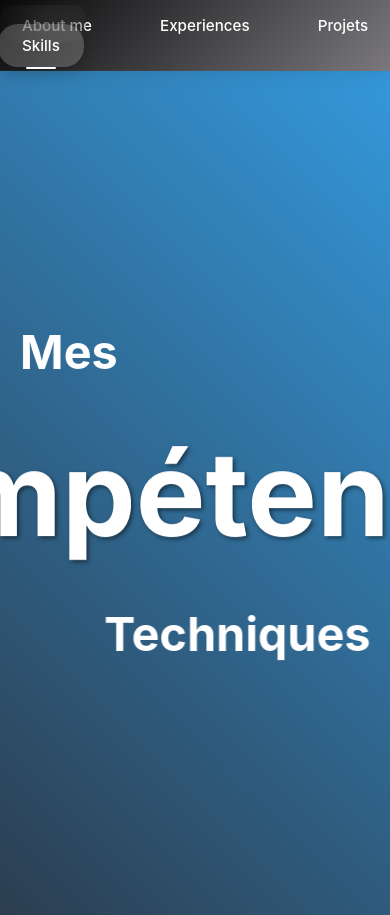
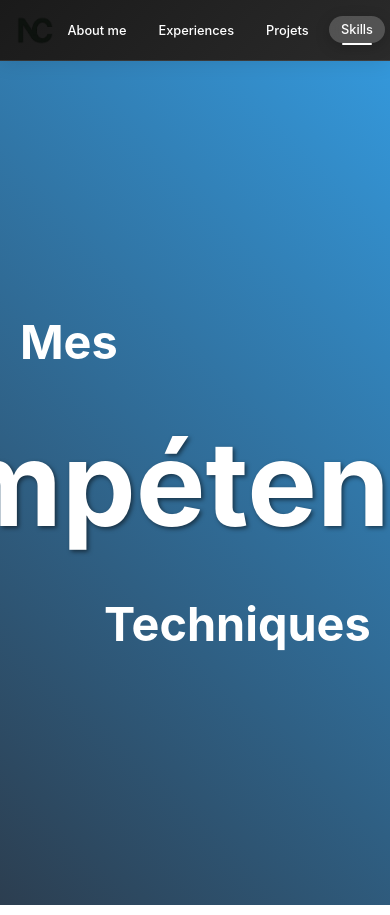
Before and after one commit to Nchappui/portfolio, a React (Create React App) app: page /skills in a window 390 px wide. Built offline with nearby package versions, Linux system fonts and the light colour scheme.

Commit message:
Refactor Navigation component styles and structure; update logo display and improve responsiveness

```diff
--- a/src/App.css
+++ b/src/App.css
@@ -11,6 +11,7 @@
   -webkit-font-smoothing: antialiased;
   -moz-osx-font-smoothing: grayscale;
   min-height: 100vh;
+  background:linear-gradient(135deg, #1a1a1a, #4a4a4a);
 }
 
 .main-content {
--- a/src/components/Navigation.css
+++ b/src/components/Navigation.css
@@ -1,5 +1,5 @@
 .navigation {
-  background: linear-gradient(135deg, #09090a 0%, #7a787c 100%);
+  background: transparent;
   box-shadow: 0 2px 20px rgba(0, 0, 0, 0.1);
   position: sticky;
   top: 0;
@@ -11,10 +11,38 @@
   max-width: 1200px;
   margin: 0 auto;
   display: flex;
-  justify-content: center;
+  justify-content: space-between; /* Change de center à space-between pour séparer logo et navigation */
   align-items: center;
   padding: 0 2rem;
   height: 70px;
+}
+
+/* Styles pour la marque/logo */
+.nav-brand {
+  flex-shrink: 0; /* Empêche le logo de se rétrécir */
+}
+
+.brand-link {
+  display: flex;
+  align-items: center;
+  text-decoration: none;
+}
+
+.brand-logo {
+  height: 50px; /* Ajustez cette valeur selon la taille désirée */
+  width: auto;
+  transition: transform 0.3s ease;
+}
+
+.brand-logo:hover {
+  transform: scale(1.1);
+}
+
+/* Styles pour les onglets de navigation */
+.nav-tabs {
+  display: flex;
+  align-items: center;
+  gap: 0.5rem;
 }
 .nav-tab {
   padding: 12px 24px;
@@ -53,3 +81,40 @@
   background: white;
   border-radius: 1px;
 }
+
+/* Responsive Design */
+@media (max-width: 768px) {
+  .nav-container {
+    padding: 0 1rem;
+  }
+
+  .brand-logo {
+    height: 35px; /* Logo plus petit sur mobile */
+  }
+
+  .nav-tabs {
+    gap: 0.25rem;
+  }
+
+  .nav-tab {
+    padding: 8px 16px;
+    font-size: 0.85rem;
+    margin: 5px;
+  }
+}
+
+@media (max-width: 480px) {
+  .nav-container {
+    height: 60px;
+  }
+
+  .brand-logo {
+    height: 30px; /* Logo encore plus petit sur très petit écran */
+  }
+
+  .nav-tab {
+    padding: 6px 12px;
+    font-size: 0.8rem;
+    margin: 2px;
+  }
+}
--- a/src/components/Navigation.js
+++ b/src/components/Navigation.js
@@ -25,13 +25,11 @@ const Navigation = () => {
   return (
     <nav className="navigation">
       <div className="nav-container">
-        {/*
         <div className="nav-brand">
           <Link to="/" className="brand-link">
-            <span className="brand-name">Nolan Chappuis</span>
+            <img src="/LogoNC.png" alt="Nolan Chappuis Logo" className="brand-logo" />
           </Link>
         </div>
- */}
         <div className="nav-tabs">
           {tabs.map((tab) => (
             <Link
```
